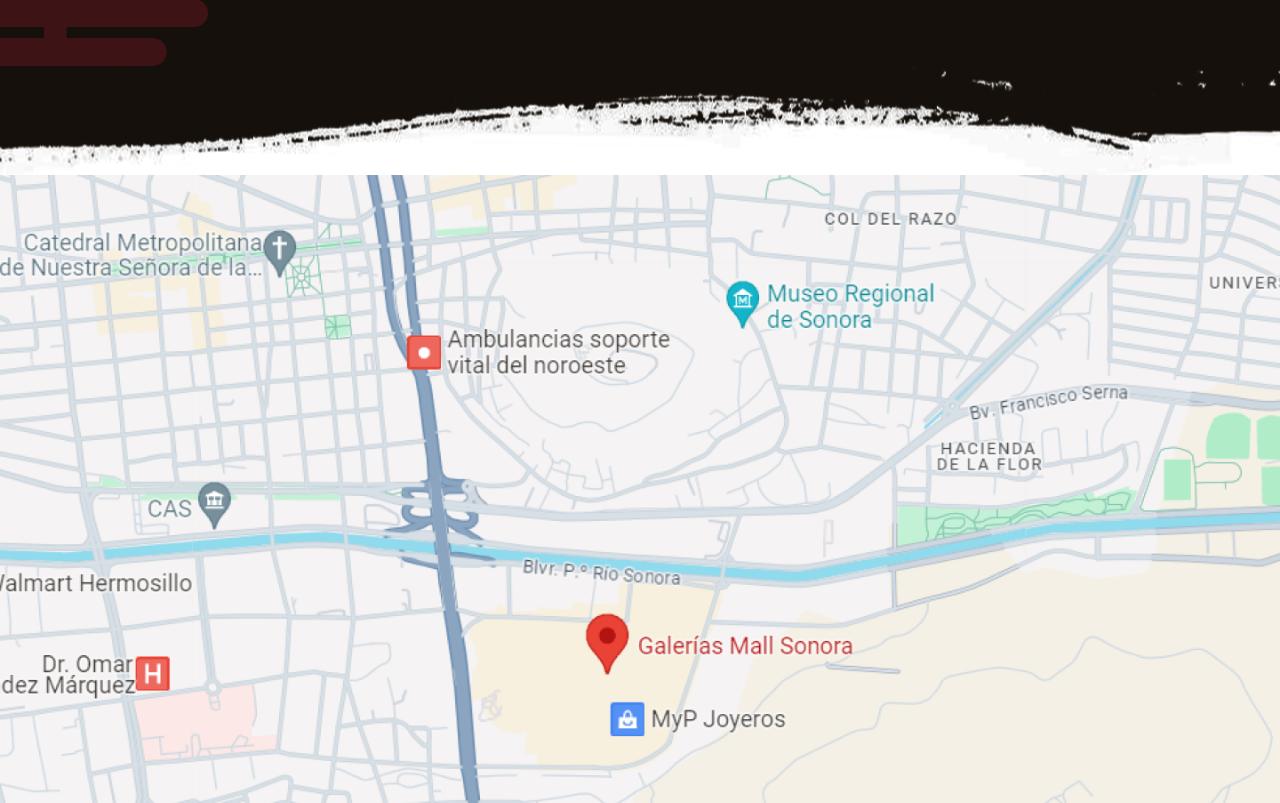
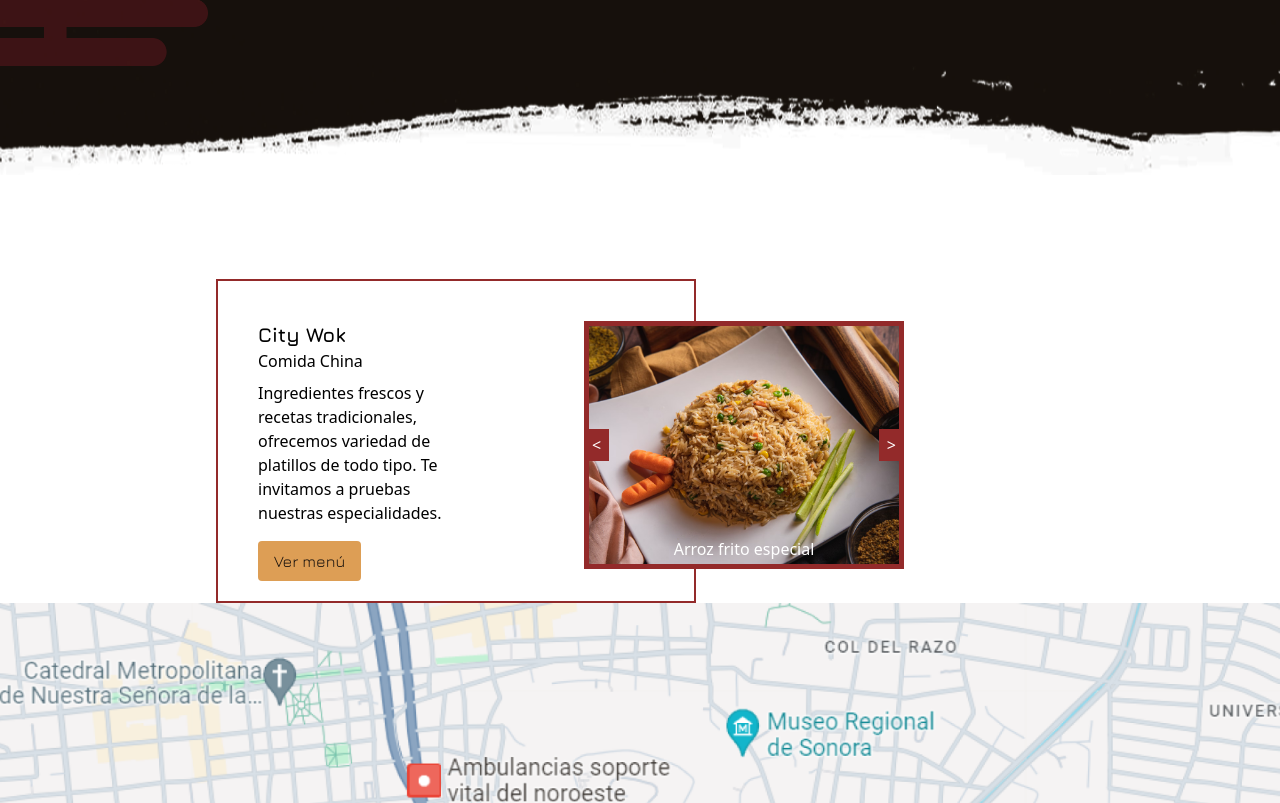
Before and after one commit to MelMuro/AFP-Web, a React (Vite) app: page / in a window 1280 px wide. Shown: the part 409-1212 px from the top of the page. Built offline with nearby package versions, Linux system fonts and the light colour scheme; a web font is replaced by a local one.

Commit message:
First view Carrusel CSS and images

```diff
--- /dev/null
+++ b/src/restaurants/overview/Carousel.tsx
@@ -0,0 +1,77 @@
+import { useState } from 'react';
+import Comida1 from '../../assets/Comida1.png';
+import Comida2 from '../../assets/Comida2.png';
+import './slider.css';
+
+interface Slide {
+	image: string;
+	title: string;
+	description: string;
+}
+
+const slides: Slide[] = [
+	{
+		image: Comida1, // Reemplaza con tus imágenes
+		title: 'Arroz frito especial',
+		description: 'Ingredientes frescos y recetas tradicionales...'
+	},
+	{
+		image: Comida2, // Reemplaza con tus imágenes
+		title: 'Otro plato',
+		description: 'Descripción del otro plato...'
+	}
+	// Agrega más slides según sea necesario
+];
+
+const Carousel: React.FC = () => {
+	const [currentSlide, setCurrentSlide] = useState(0);
+
+	const nextSlide = () => {
+		setCurrentSlide((prev) => (prev === slides.length - 1 ? 0 : prev + 1));
+	};
+
+	const prevSlide = () => {
+		setCurrentSlide((prev) => (prev === 0 ? slides.length - 1 : prev - 1));
+	};
+
+	return (
+		<div className='flex justify-center items-center space-x-4 ml-20 mr-60 mt-28'>
+			<div className='w-1/2 px-10 pb-5 pt-10 -mr-32 -mt-2 border-2 border-redDefault'>
+				<h2 className='text-xl font-bold'>City Wok</h2>
+				<h3 className='text-md'>Comida China</h3>
+				<p className='mt-2 pr-52'>
+					Ingredientes frescos y recetas tradicionales, ofrecemos
+					variedad de platillos de todo tipo. Te invitamos a pruebas
+					nuestras especialidades.
+				</p>
+				<button className='mt-4 px-4 py-2 bg-golden text-blackDefault rounded font-jura'>
+					Ver menú
+				</button>
+			</div>
+			<div className='relative w-1/3'>
+				<img
+					src={slides[currentSlide].image}
+					alt={slides[currentSlide].title}
+					className='w-full h-full object-cover'
+				/>
+				<button
+					onClick={prevSlide}
+					className='absolute left-0 top-1/2 transform -translate-y-1/2 bg-redDefault text-white px-2 py-1'
+				>
+					&lt;
+				</button>
+				<button
+					onClick={nextSlide}
+					className='absolute right-0 top-1/2 transform -translate-y-1/2 bg-redDefault text-white px-2 py-1'
+				>
+					&gt;
+				</button>
+				<div className='absolute bottom-0 bg-black bg-opacity-50 text-white p-2 w-full text-center'>
+					{slides[currentSlide].title}
+				</div>
+			</div>
+		</div>
+	);
+};
+
+export default Carousel;
--- a/src/restaurants/overview/Restaurants.tsx
+++ b/src/restaurants/overview/Restaurants.tsx
@@ -1,16 +1,18 @@
 import dobleFog from '../../assets/dobleFog.png';
 import Nube1 from '../../assets/Nube1.png';
+import Carousel from './Carousel';
 const Restaurants = () => {
 	return (
+		<>
 			<section className='relative bg-cover bg-ink bg-bottom h-full'>
 				<div className='flex items-center'>
 					<div className='w-1/2 px-14 py-44'>
 						<h1 className='text-white'>De Asia a tu mesa</h1>
 						<p className='text-white w-1/2'>
-						Desde sabores picantes hasta dulces, bienvenido a Asia
-						Yá, conoce nuestra variedad de restaurantes donde podrás
-						descubrir nuevos sabores o disfrutar de tus favoritos
-						llevados a otro nivel.
+							Desde sabores picantes hasta dulces, bienvenido a
+							Asia Yá, conoce nuestra variedad de restaurantes
+							donde podrás descubrir nuevos sabores o disfrutar de
+							tus favoritos llevados a otro nivel.
 						</p>
 						<img
 							src={Nube1}
@@ -27,6 +29,10 @@
 					</div>
 				</div>
 			</section>
+			<section>
+				<Carousel />
+			</section>
+		</>
 	);
 };
 
--- /dev/null
+++ b/src/restaurants/overview/slider.css
@@ -0,0 +1,29 @@
+.carousel-button {
+	background-color: rgba(0, 0, 0, 0.5);
+	color: white;
+	padding: 10px;
+	border: none;
+	cursor: pointer;
+	position: absolute;
+	top: 50%;
+	transform: translateY(-50%);
+	z-index: 10;
+}
+
+.carousel-button.left {
+	left: 10px;
+}
+
+.carousel-button.right {
+	right: 10px;
+}
+
+.carousel-caption {
+	background-color: rgba(0, 0, 0, 0.5);
+	color: white;
+	padding: 10px;
+	position: absolute;
+	bottom: 0;
+	width: 100%;
+	text-align: center;
+}
```
Also changed, not shown: src/assets/Comida1.png (added), src/assets/Comida2.png (added). Lines whose indentation alone changed are shown as unchanged.
